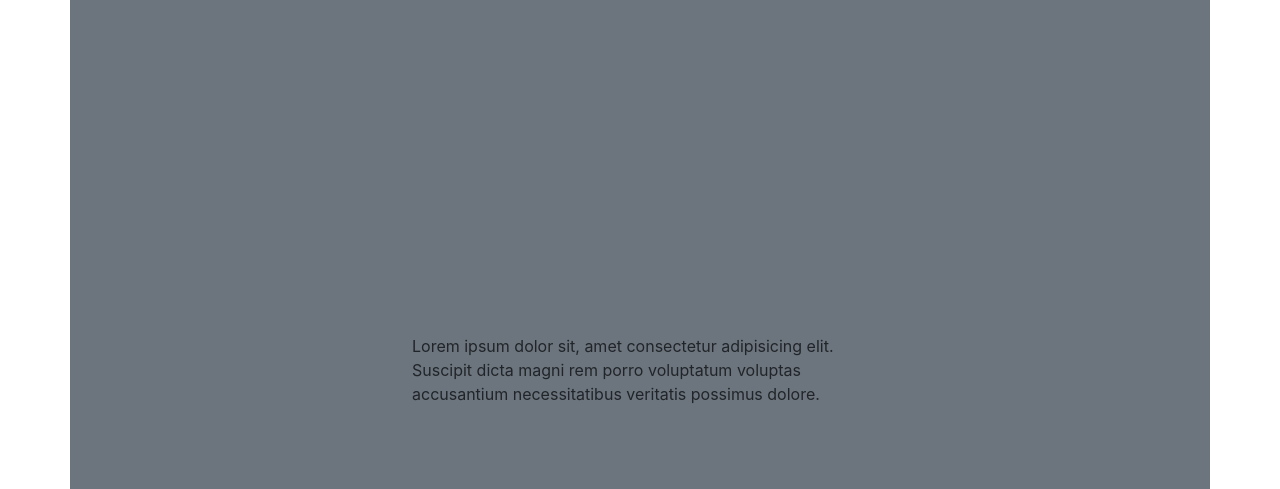
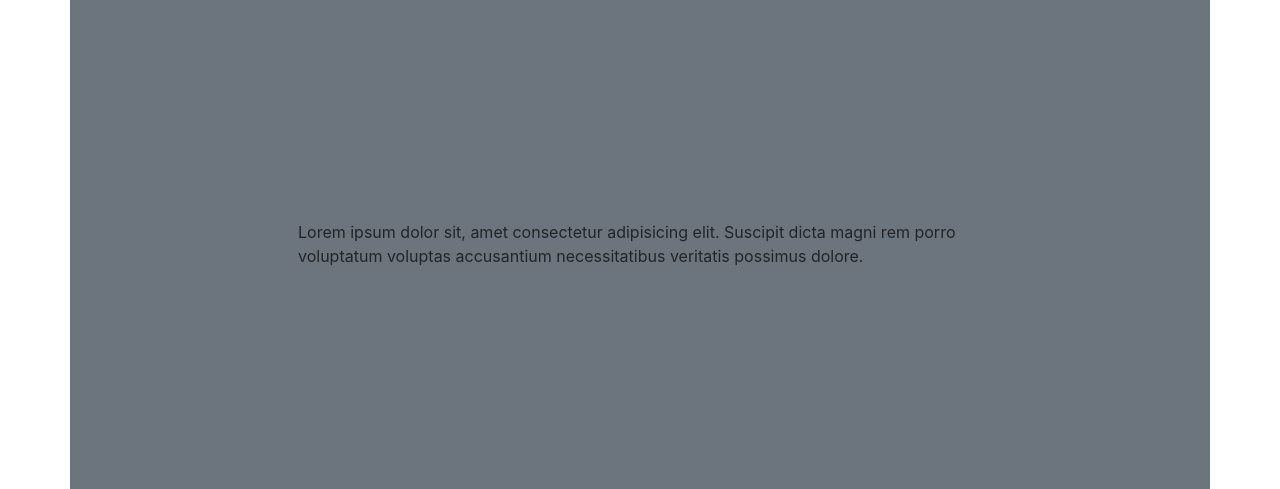
Before and after one commit to 0scar20183340/5to_Semestre, a plain HTML site: page index.html in a window 1280 px wide. Shown: the part 54-543 px from the top of the page. Drawn offline with nearby package versions, Linux system fonts and the light colour scheme.

Commit message:
feat: padding upgrade

```diff
--- a/index.html
+++ b/index.html
@@ -21,7 +21,7 @@
             </div>
         </div>
         <div class="row align-items-center">
-            <div class="col-md-12 col-sm-12 col-xs-12 slide bg-secondary" style="padding: 30%" > <!--Slide bg-primary//// style pading-->
+            <div class="col-md-12 col-sm-12 col-xs-12 slide bg-secondary" style="padding: 20%" > <!--Slide bg-primary//// style pading-->
                 <p1>Lorem ipsum dolor sit, amet consectetur adipisicing elit. Suscipit dicta magni rem porro voluptatum voluptas accusantium necessitatibus veritatis possimus dolore.</p1>
             </div>
         </div>
```
